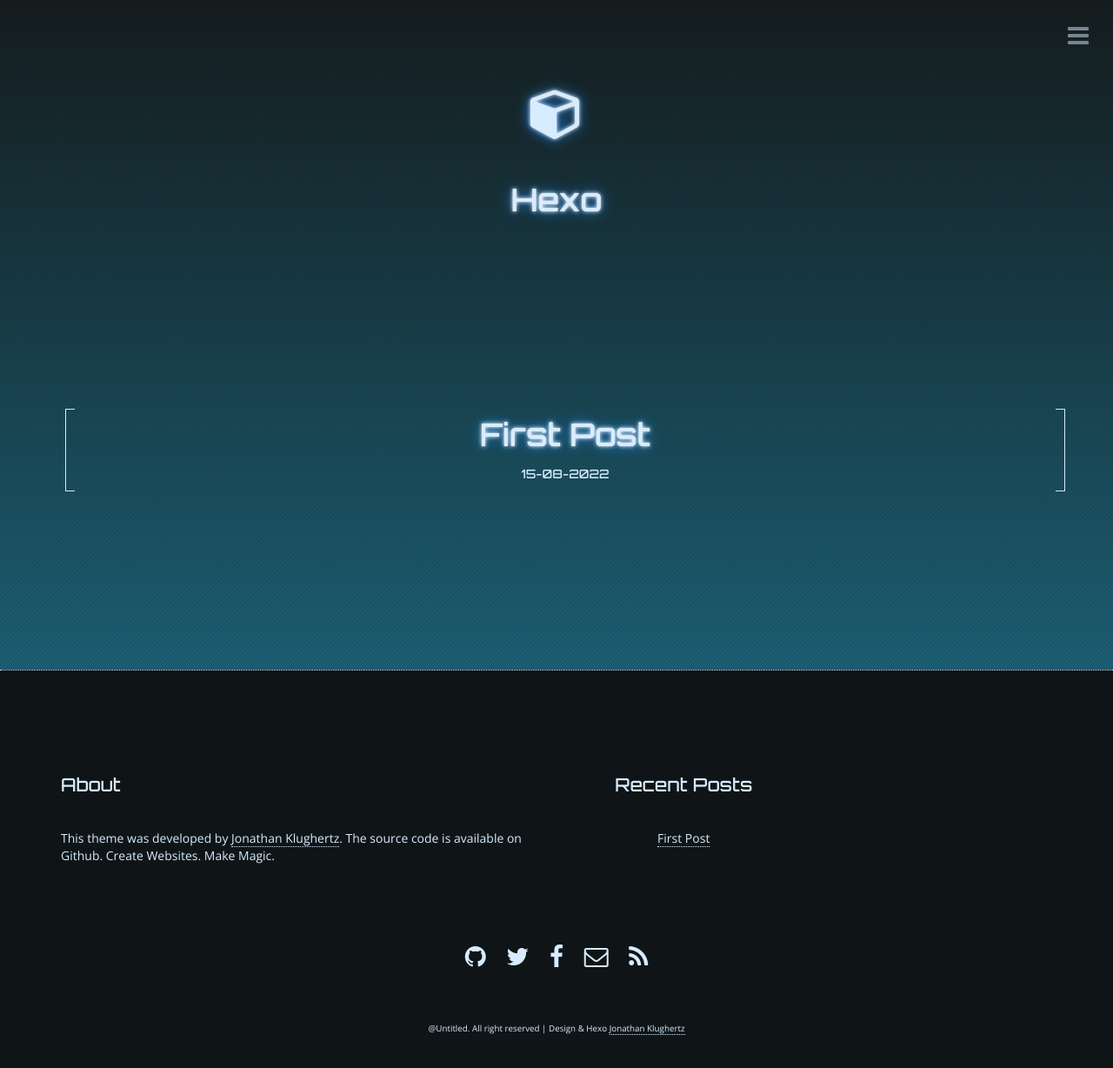
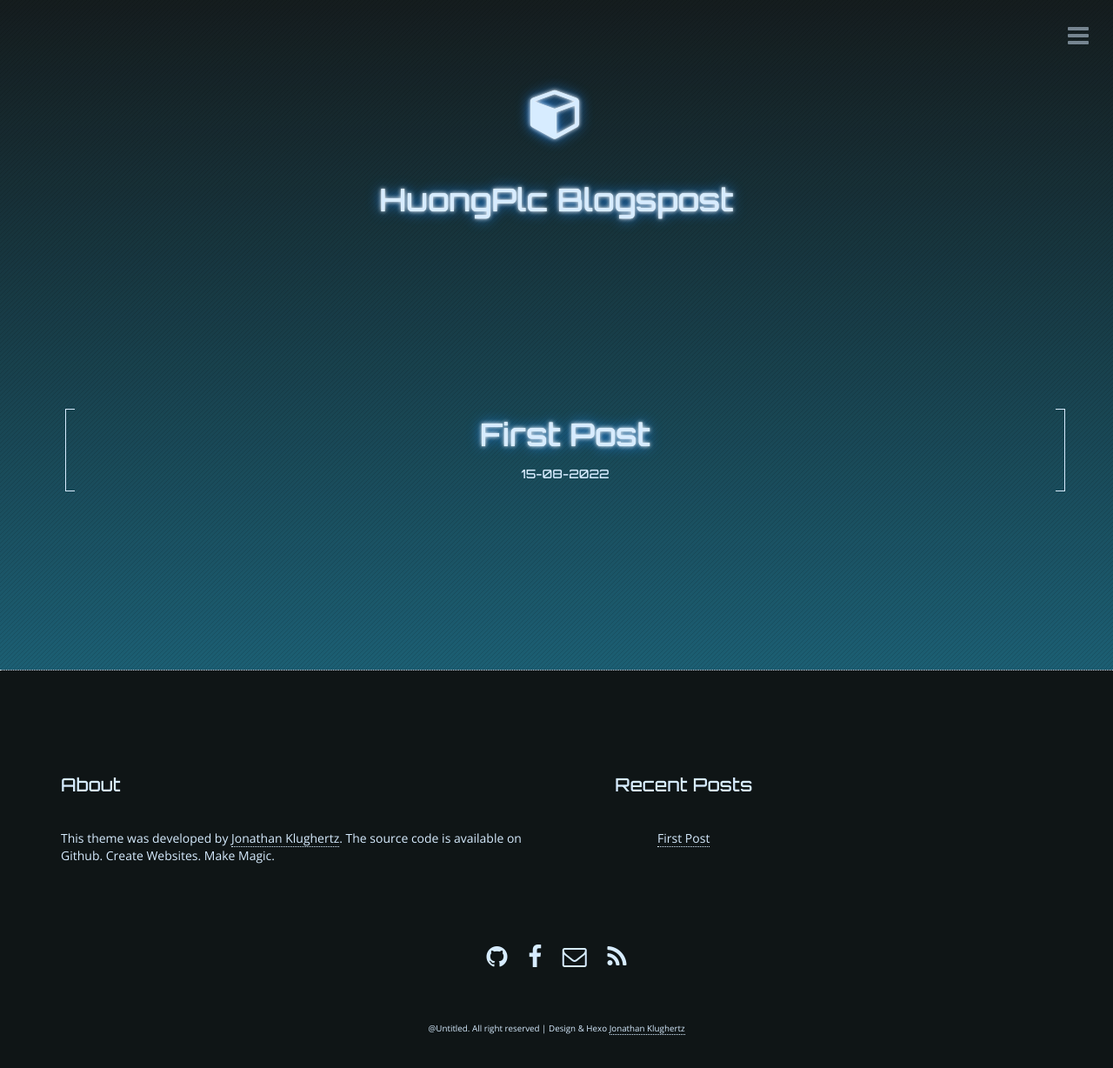
Before and after one commit to HuongPlc/HuongPlc.github.io, a plain HTML site: page index.html in a window 1280 px wide. Shown: the whole page at 87% size. Drawn offline with nearby package versions, Linux system fonts and the light colour scheme.

Commit message:
Site updated: 2022-08-15 15:34:37

```diff
--- a/index.html
+++ b/index.html
@@ -13,19 +13,19 @@
 
     <!--Author-->
 
-        <meta name="author" content="John Doe">
+        <meta name="author" content="HuongPlc">
 
 
     <!--Open Graph Title-->
 
-        <meta property="og:title" content="Hexo"/>
+        <meta property="og:title" content="HuongPlc Blogspost"/>
 
 
     <!--Open Graph Description-->
 
 
     <!--Open Graph Site Name-->
-    <meta property="og:site_name" content="Hexo"/>
+    <meta property="og:site_name" content="HuongPlc Blogspost"/>
 
     <!--Type page-->
 
@@ -43,7 +43,7 @@
 
     <!-- Title -->
 
-    <title>Hexo</title>
+    <title>HuongPlc Blogspost</title>
 
     <!-- Bootstrap Core CSS -->
     <link rel="stylesheet" href="//maxcdn.bootstrapcdn.com/bootstrap/4.0.0-alpha.2/css/bootstrap.min.css" integrity="sha384-y3tfxAZXuh4HwSYylfB+J125MxIs6mR5FOHamPBG064zB+AFeWH94NdvaCBm8qnd" crossorigin="anonymous">
@@ -140,7 +140,7 @@
     <div class="logo">
         <a href="/"><i class="logo-icon fa fa-cube" aria-hidden="true"></i></a>
 
-            <h1 id="main-title" class="title">Hexo</h1>
+            <h1 id="main-title" class="title">HuongPlc Blogspost</h1>
 
     </div>
 </header>
@@ -225,14 +225,6 @@
                     </li>
 
 
-                    <li class="list-inline-item">
-                        <a target="_blank" rel="noopener" href="https://twitter.com/?lang=en">
-                            <span class="footer-icon-container">
-                                <i class="fa fa-twitter"></i>
-                            </span>
-                        </a>
-                    </li>
-
 
                     <li class="list-inline-item">
                         <a target="_blank" rel="noopener" href="https://www.facebook.com/huongplc">
```
Also changed, not shown: 2022/08/15/First-Post/index.html (+3 -11 lines), archives/2022/08/index.html (+4 -12 lines), archives/2022/index.html (+4 -12 lines), archives/index.html (+4 -12 lines).
